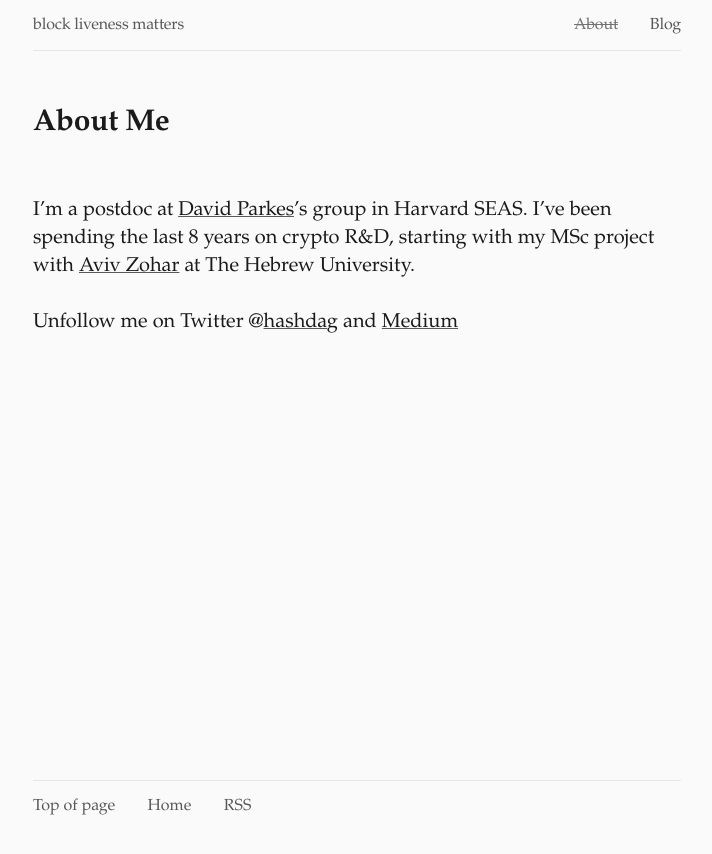
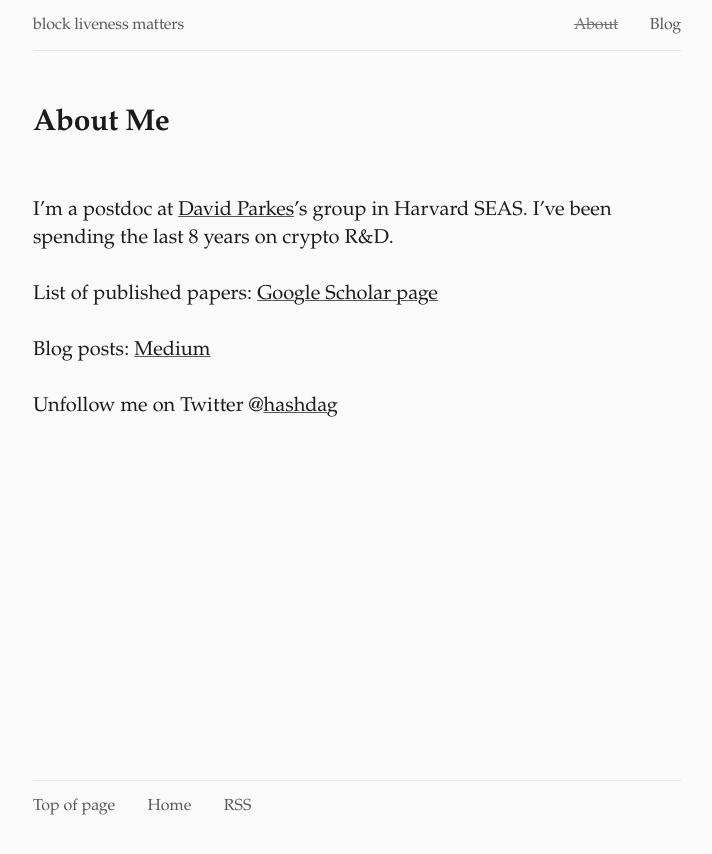
Before and after one commit to hashdag/hashdag.github.io, a Jekyll site: the page built from _pages/about.md, in a window 1280 px wide. Shown: the top 854 px of the page, without its empty margins (283-995 px from the left). Built offline with Jekyll 4.4.1, drawn with Linux system fonts in a browser that asks for light colours.

Commit message:
Update about.md

```diff
--- a/_pages/about.md
+++ b/_pages/about.md
@@ -6,6 +6,12 @@ permalink: /about
 nav: none
 ---
 
-I'm a postdoc at [David Parkes](https://parkes.seas.harvard.edu)'s group in Harvard SEAS. I've been spending the last 8 years on crypto R&D, starting with my MSc project with [Aviv Zohar](https://www.avivz.net) at The Hebrew University.
+I'm a postdoc at [David Parkes](https://parkes.seas.harvard.edu)'s group in Harvard SEAS. I've been spending the last 8 years on crypto R&D.
 
-Unfollow me on Twitter @[hashdag](https://twitter.com/hashdag) and [Medium]( https://hashdag.medium.com)
+List of published papers: [Google Scholar page](https://scholar.google.co.il/citations?user=hTWnlpYAAAAJ&hl=en&oi=ao)
+
+
+
+Blog posts: [Medium](https://hashdag.medium.com)
+
+Unfollow me on Twitter @[hashdag](https://twitter.com/hashdag)
```
